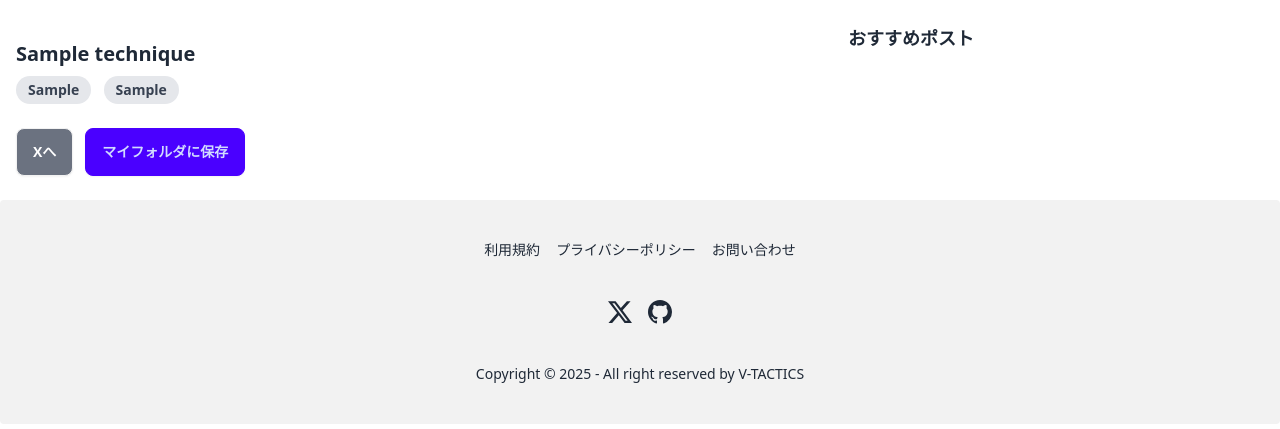
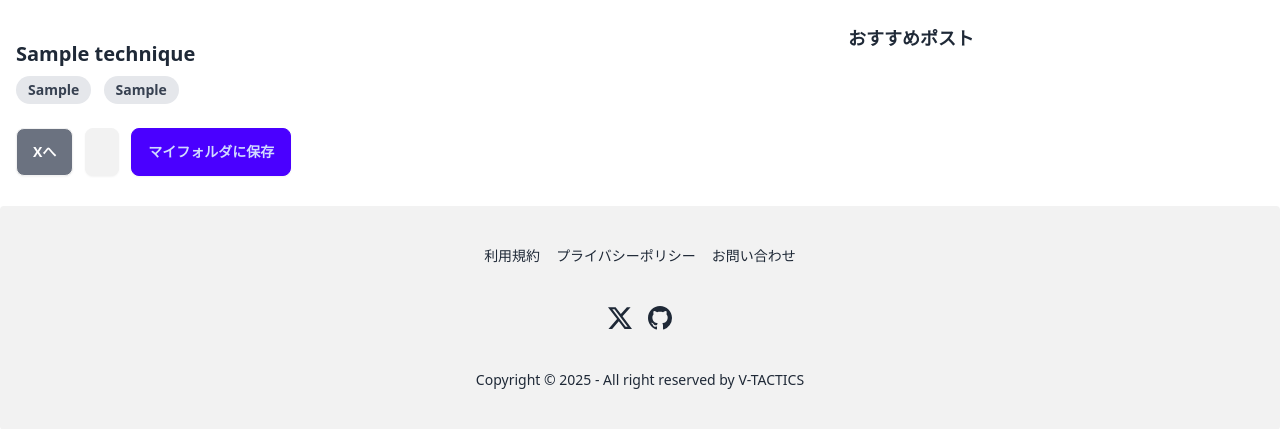
Before and after one commit to kohei-financier/V-TACTICS, a Rails app: page /techniques/twitter/1 in a window 1280 px wide. Shown: the part 68-497 px from the top of the page. Run offline with Rails 7, Linux system fonts and the light colour scheme; tables that the repository leaves empty hold one stand-in row (values such as "Sample post"); style sheets or scripts are compiled from the project's sources; some libraries are stand-ins or nearby versions.

Commit message:
add: youtubeページのshare機能実装

```diff
--- a/app/views/techniques/twitter/show.html.erb
+++ b/app/views/techniques/twitter/show.html.erb
@@ -25,7 +25,9 @@
     <div class="mt-2 flex space-x-3">
 
       <a href="<%= @technique.source_url %>" class="btn bg-gray-500 text-white" target="_blank" rel="noopener noreferrer">Xへ</a>
-      <!-- <a class="btn">Xでシェア</a> -->
+      <%= link_to "https://twitter.com/share?url=#{techniques_twitter_path(@technique)}&text=【2Seeds】%0a%0a#{@technique.title}", target: '_blank', data: { toggle: "tooltip", placement: "bottom" }, title: "Xでシェア" do %>
+        <div class="btn"></div>
+      <% end %>
 
       <% if user_signed_in? && current_user.own?(@technique) %>
         <%= link_to "編集", edit_techniques_twitter_path(@technique), id: "button-edit-#{@technique.id}", class: "btn" %>
--- a/app/views/techniques/youtube/show.html.erb
+++ b/app/views/techniques/youtube/show.html.erb
@@ -28,7 +28,9 @@
     <div class="mt-2 flex space-x-3">
 
       <a href="https://www.youtube.com/watch?v=<%= @technique.only_id_from_youtube_url %>" class="btn bg-red-500 text-white" target="_blank" rel="noopener noreferrer">YouTubeへ</a>
-      <!-- <a class="btn">Xでシェア</a> -->
+      <%= link_to "https://twitter.com/intent/tweet?url=#{request.url}%0a&text=#{CGI.escape("#{@technique.title}")}&hashtags=#{CGI.escape('VTACTICS')}", target: '_blank', rel: "noopener noreferrer" do %>
+        <div class="btn">Xでシェア</div>
+      <% end %>
 
       <% if user_signed_in? && current_user.own?(@technique) %>
         <%= link_to "編集", edit_techniques_youtube_path(@technique), id: "button-edit-#{@technique.id}", class: "btn" %>
```
